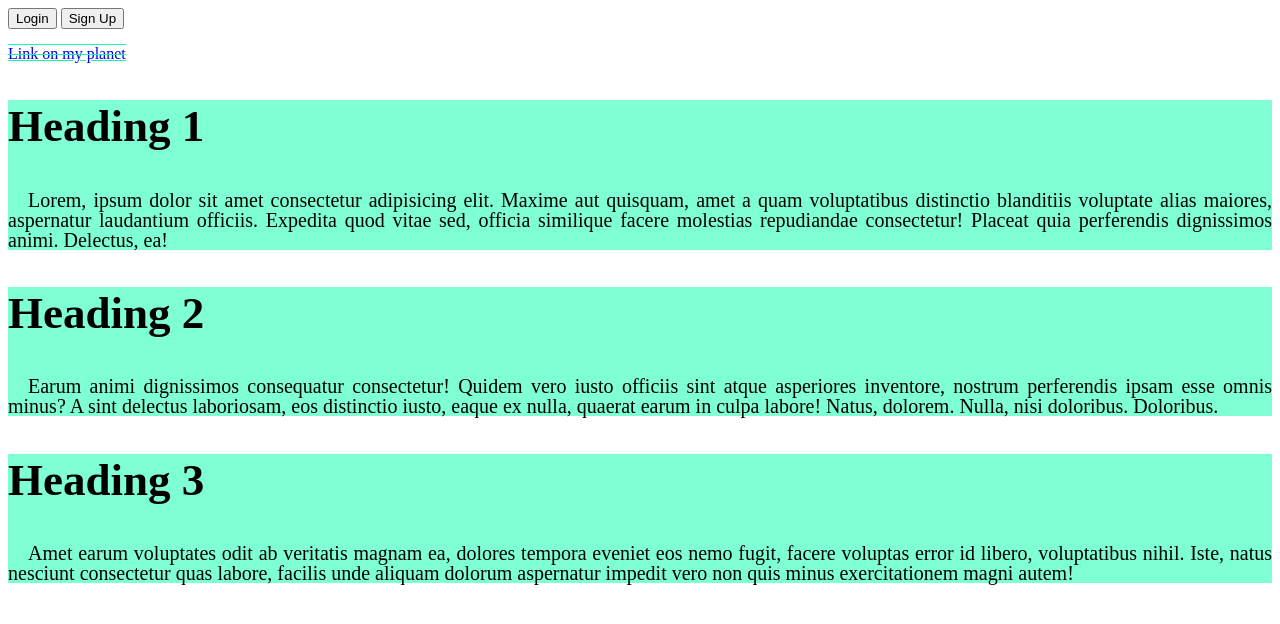
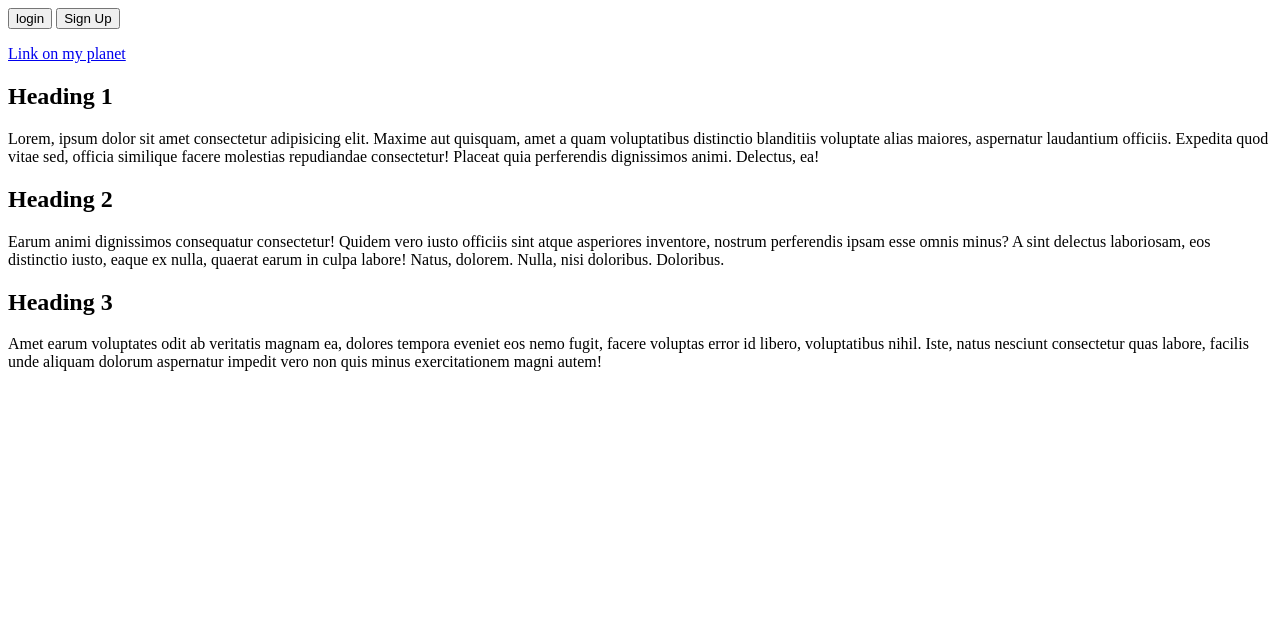
Before and after one commit to Yngvarrson/sand_project, a plain HTML site: page codex.html in a window 1280 px wide. Drawn offline with Linux system fonts and the light colour scheme.

Commit message:
Initial commit

```diff
--- a/style.css
+++ b/style.css
@@ -1,20 +1,3 @@
-.text-container {
-    background-color: aquamarine;
+.header1 {color:rgb(5, 5, 5);
+    text-align: center;
 }
-.text-header {
-    font-size: 45px;
-}
-.text-paragraph {
-    font-size: 20px;
-    line-height: 1em;
-    text-align: justify;
-    text-indent: 1em;
-
-}
-.button {
-text-transform: capitalize;
-}
-.link{
-    text-decoration: line-through overline underline;
-    text-decoration-color: rgb(19, 248, 172);
-}
```
Also changed, not shown: CV.html (added, +23 -0 lines).
